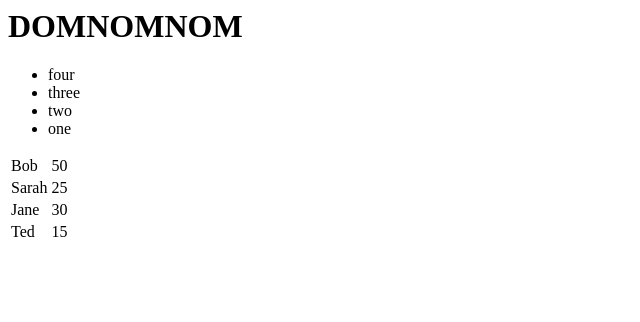
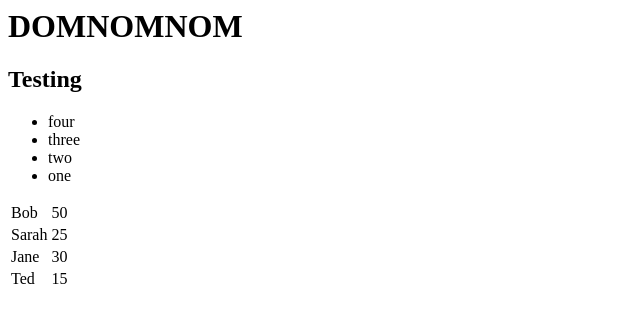
Before and after one commit to ironfroggy/domnomnom, a plain HTML site: page index.html in a window 1280 px wide. Shown: the whole page, without its empty margins (0-640 px from the left). Drawn offline with Linux system fonts and the light colour scheme.

Commit message:
Add a domnomnom(selector, value) form

```diff
--- a/domnomnom.js
+++ b/domnomnom.js
@@ -1,6 +1,12 @@
 (function() {
 
     $.fn.domnomnom = function domnomnom(data) {
+
+        if (arguments.length == 2) {
+            var data_obj = {};
+            data_obj[arguments[0]] = arguments[1];
+            return $(this).domnomnom(data_obj);
+        }
 
         $(this).each(function(){
             var template = $(this)
--- a/index.html
+++ b/index.html
@@ -23,6 +23,7 @@
                     'li.slot': ["four"]
                 }
             });
+            $('body').domnomnom('h2', 'Testing');
         });
         </script>
         <style>
@@ -31,6 +32,7 @@
     </head>
     <body>
         <h1></h1>
+        <h2></h2>
         <ul>
             <li class=slot data-clone=":before"></li>
         </ul>
```
